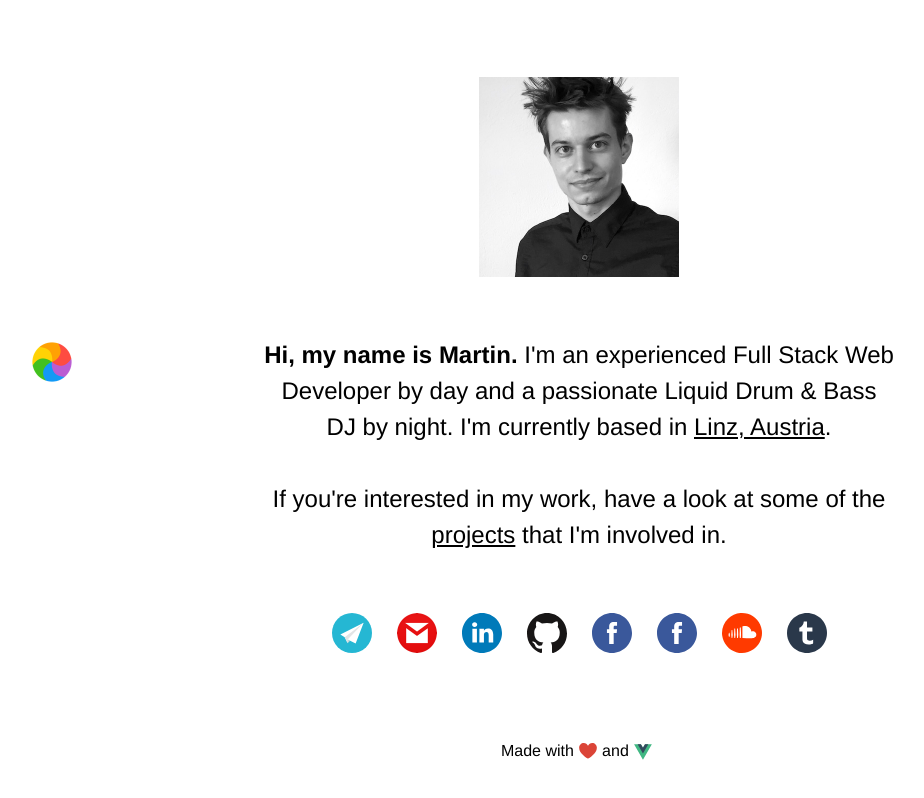
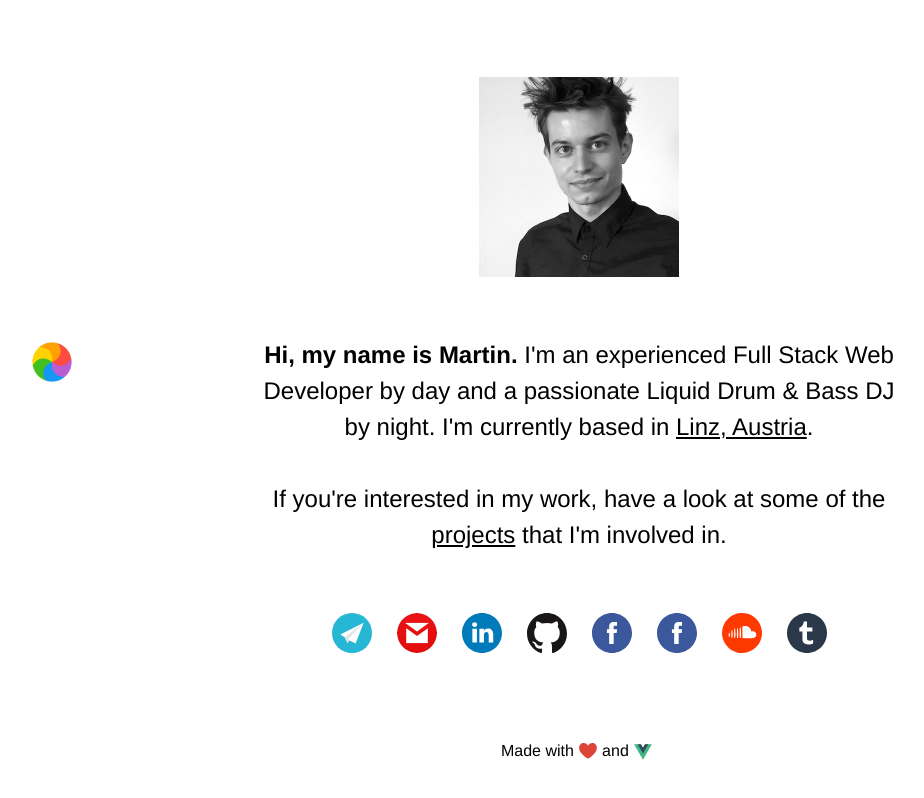
Before and after one commit to martinhellwagner/minimalist-personal-website, a Vue app: page / in a window 1280 px wide. Shown: the whole page, without its empty margins (61-985 px from the left). Built offline with nearby package versions, Linux system fonts and the light colour scheme.

Commit message:
Update max width

```diff
--- a/src/styles/base.scss
+++ b/src/styles/base.scss
@@ -102,7 +102,7 @@ body {
 .description {
   display: block;
   width: 83vw;
-  max-width: 630px;
+  max-width: 656px;
   text-align: center;
   font-size: 16px;
   line-height: 1.5;
```
